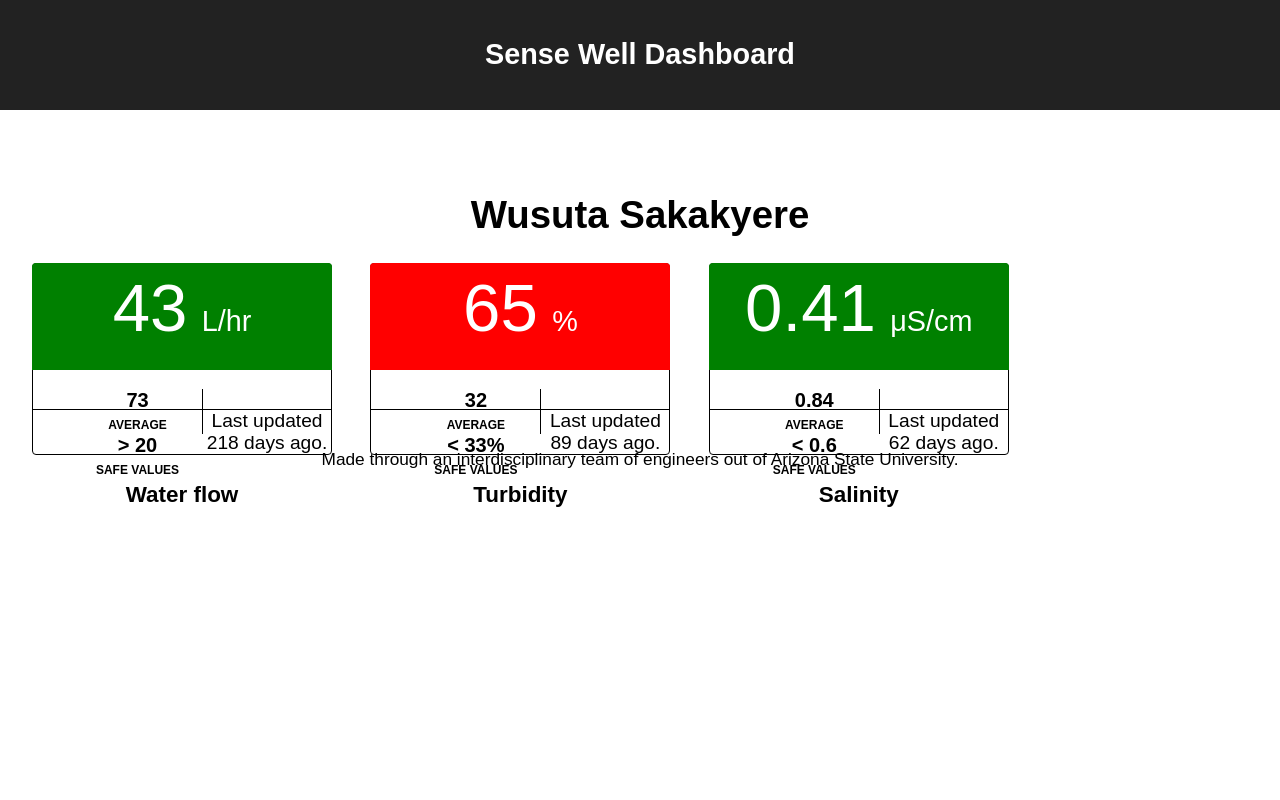
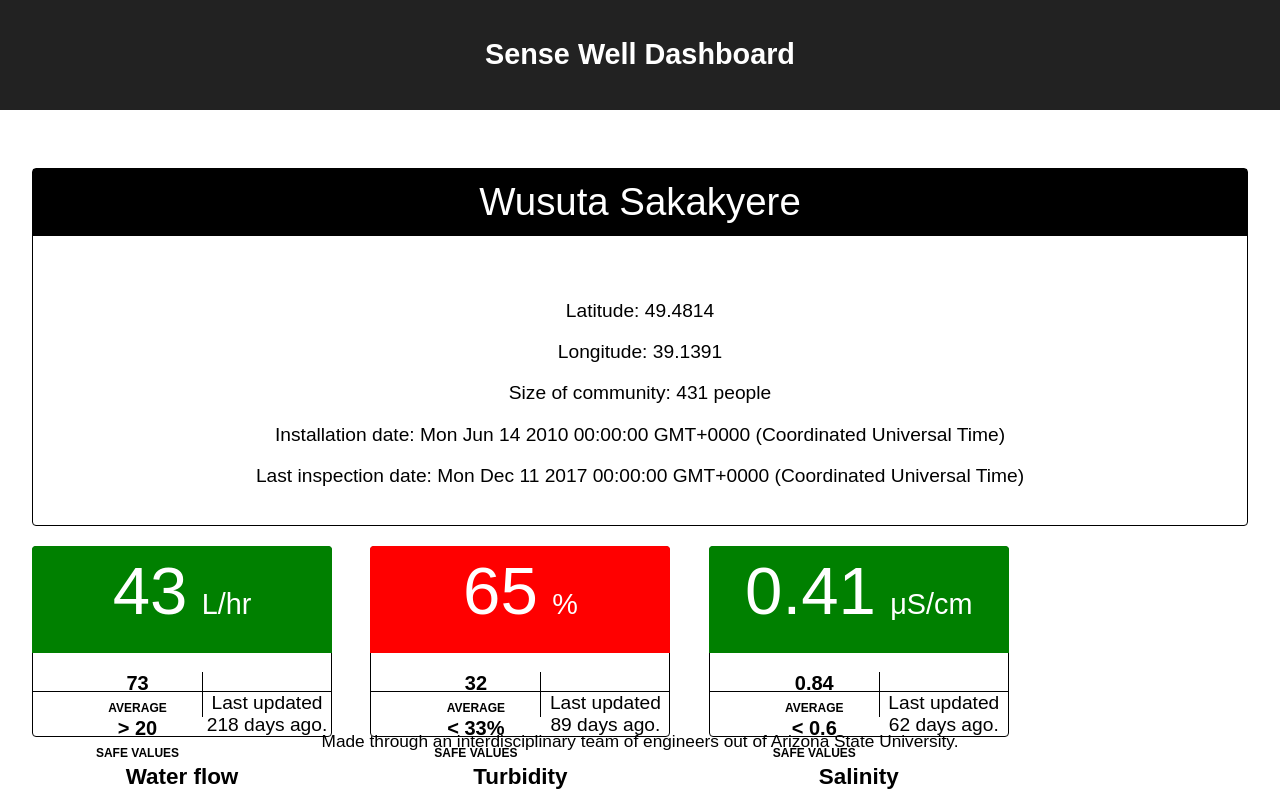
Before and after one commit to Eric-Arellano/sense-well-dashboard, a React app in the folder frontend/: page / in a window 1280 px wide. Built offline with nearby package versions, Linux system fonts and the light colour scheme; no server answers.

Commit message:
add community summary component

```diff
--- a/frontend/src/components/DashboardView/DashboardView.js
+++ b/frontend/src/components/DashboardView/DashboardView.js
@@ -2,6 +2,7 @@
 import React from 'react'
 import { WidgetGroup } from 'components'
 import type { Community, MetricSummary } from 'flow/types'
+import CommunityPanel from '../Panel/CommunityPanel'
 
 type Props = {
   community: Community,
@@ -10,12 +11,10 @@ type Props = {
 
 const DashboardView = (props: Props) => {
   const {community, metricSummaries} = props
-  return (
-    <div>
-      <h1>{community.name}</h1>
-      <WidgetGroup metricSummaries={metricSummaries} />
-    </div>
-  )
+  return [
+    <CommunityPanel community={community} key={1} />,
+    <WidgetGroup metricSummaries={metricSummaries} key={2} />
+  ]
 }
 
 export default DashboardView
--- /dev/null
+++ b/frontend/src/components/Panel/CommunityPanel.js
@@ -0,0 +1,27 @@
+// @flow
+import React from 'react'
+import type { Community } from 'flow/types'
+import Entry from './Entry'
+import s from './Panel.module.css'
+
+type Props = {
+  community: Community,
+}
+
+const CommunityPanel = (props: Props) => {
+  const {name, latitude, longitude, size, installation, lastInspection} = props.community
+  return (
+    <div className={s.container}>
+      <h1 className={s.header}>{name}</h1>
+      <div className={s.body}>
+        <Entry>Latitude: {latitude}</Entry>
+        <Entry>Longitude: {longitude}</Entry>
+        <Entry>Size of community: {size} people</Entry>
+        <Entry>Installation date: {installation.toString()}</Entry>
+        <Entry>Last inspection date: {lastInspection.toString()}</Entry>
+      </div>
+    </div>
+  )
+}
+
+export default CommunityPanel
--- /dev/null
+++ b/frontend/src/components/Panel/Entry.js
@@ -0,0 +1,14 @@
+// @flow
+import * as React from 'react'
+
+type Props = {
+  children: React.Element<string>  // can only be a single child of type string
+}
+
+const Entry = (props: Props) => {
+  return (
+    <p>{props.children}</p>
+  )
+}
+
+export default Entry
--- /dev/null
+++ b/frontend/src/components/Panel/Panel.module.css
@@ -0,0 +1,21 @@
+/* Panel & Entry */
+
+.container {
+    border: black 1px solid;
+    border-radius: 4px;
+    box-sizing: border-box;
+    margin-bottom: 1em;
+}
+
+.header {
+    margin-top: 0;
+    padding-top: 0.3em;
+    padding-bottom: 0.3em;
+    background: black;
+    font-weight: normal;
+    color: white;
+}
+
+.body {
+    padding: 1em;
+}
--- a/frontend/src/components/index.js
+++ b/frontend/src/components/index.js
@@ -1,4 +1,5 @@
 import App from './App/App'
+import CommunityPanel from './Panel/CommunityPanel'
 import DashboardView from './DashboardView/DashboardView'
 import Footer from './Footer/Footer'
 import Header from './Header/Header'
@@ -7,6 +8,7 @@ import WidgetGroup from './Widget/WidgetGroup'
 
 export {
   App,
+  CommunityPanel,
   DashboardView,
   Footer,
   Header,
--- a/frontend/src/utils/mock.js
+++ b/frontend/src/utils/mock.js
@@ -1,5 +1,5 @@
 // @flow
-import type { MetricSummary, Community } from 'flow/types'
+import type { MetricSummary } from 'flow/types'
 
 export const mockCommunity = () => {
   return {
```
